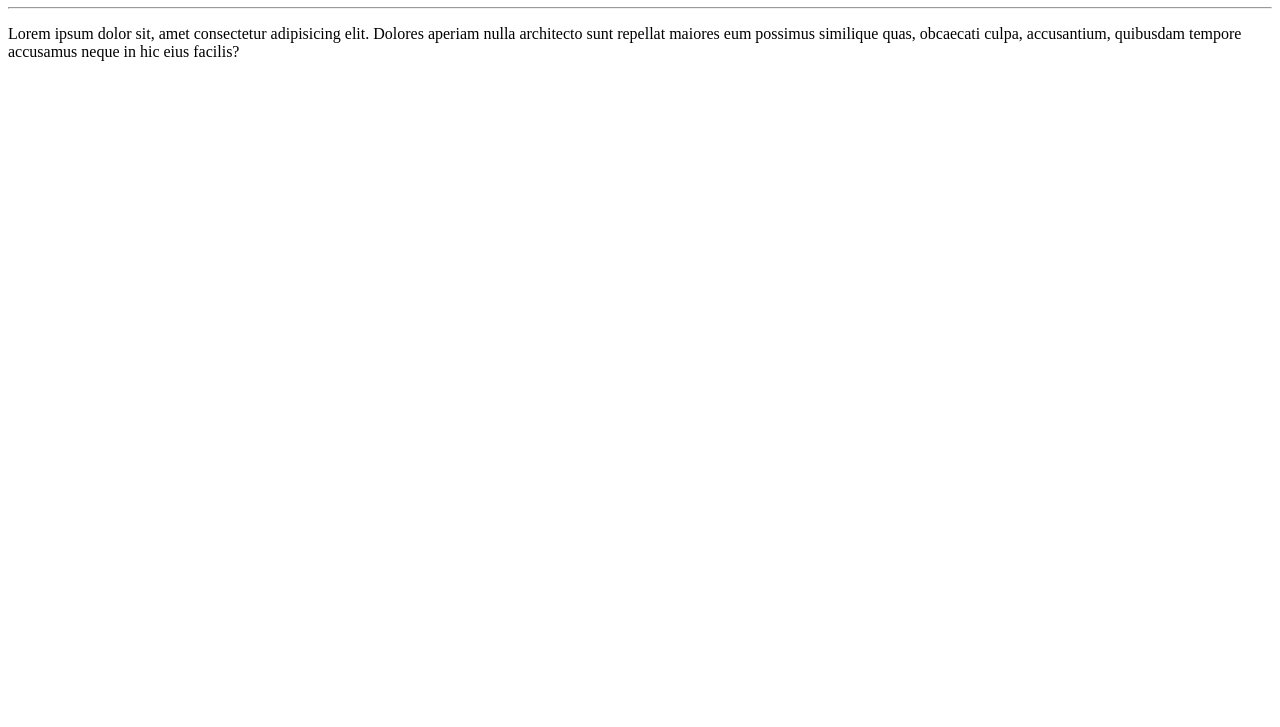
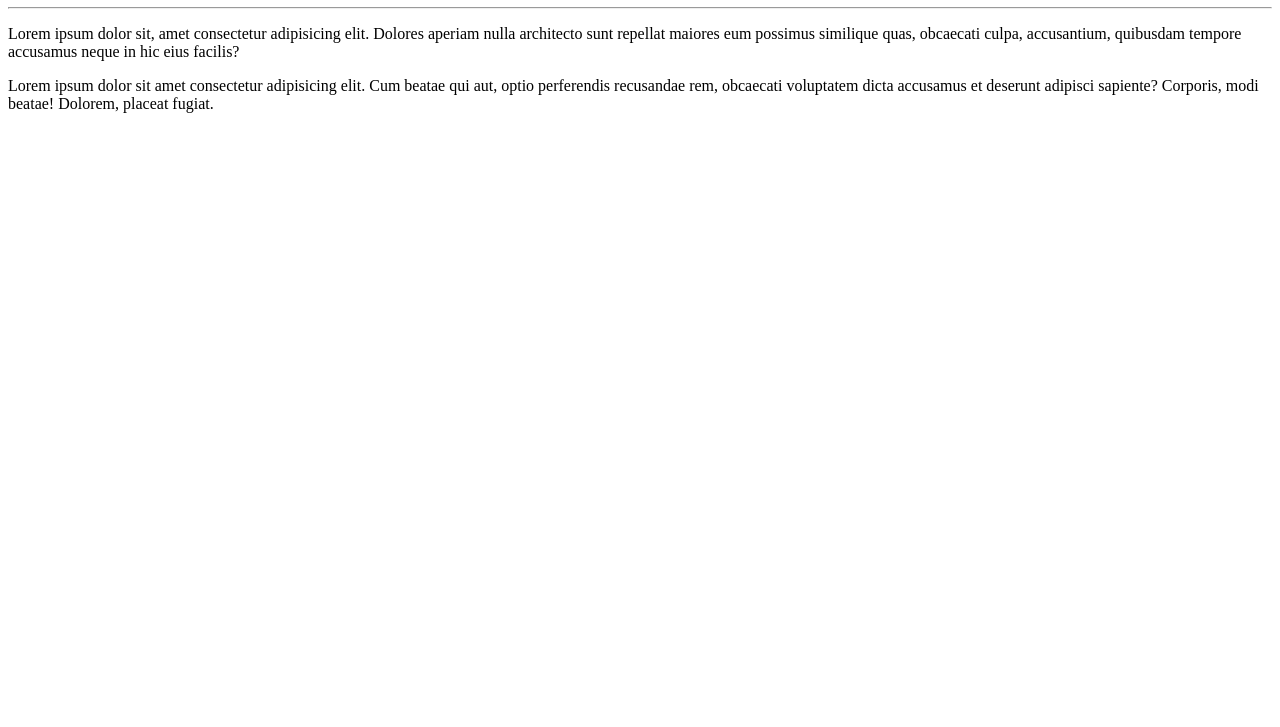
Before and after one commit to devgabize/Ola-Mundo, a plain HTML site: page site-exemplo/index.html in a window 1280 px wide. Shown: the part 73-800 px from the top of the page. Drawn offline with Linux system fonts and the light colour scheme.

Commit message:
Adicionei parágrafo

```diff
--- a/site-exemplo/index.html
+++ b/site-exemplo/index.html
@@ -9,5 +9,6 @@
     <h1>Olá, Mundo!</h1>
     <hr>
     <p>Lorem ipsum dolor sit, amet consectetur adipisicing elit. Dolores aperiam nulla architecto sunt repellat maiores eum possimus similique quas, obcaecati culpa, accusantium, quibusdam tempore accusamus neque in hic eius facilis?</p>
+    <p>Lorem ipsum dolor sit amet consectetur adipisicing elit. Cum beatae qui aut, optio perferendis recusandae rem, obcaecati voluptatem dicta accusamus et deserunt adipisci sapiente? Corporis, modi beatae! Dolorem, placeat fugiat.</p>
 </body>
 </html>
```
